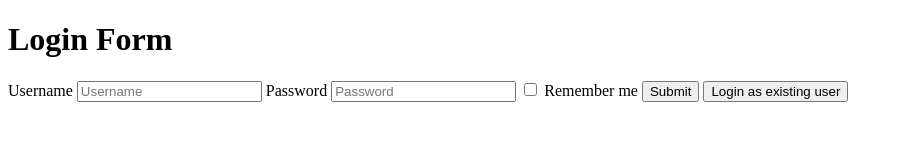
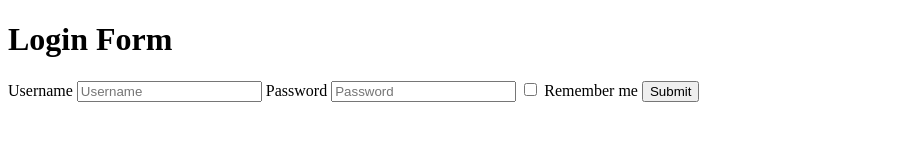
Before and after one commit to acciojob/remember-me-login-form-sandip9851, a website: page main.html in a window 1280 px wide. Shown: the whole page, without its empty margins (0-903 px from the left). Drawn offline with Linux system fonts and the light colour scheme.

Commit message:
created a submission

```diff
--- a/main.html
+++ b/main.html
@@ -16,7 +16,7 @@
 		<input type="checkbox" id="checkbox">
 		<label for="checkbox"> Remember me</label>
 		<input type = "submit" value = "Submit" id = "submit">
-		<input type = "submit" value = "Login as existing user" id = "existing">
+
 	</form>
 	<!-- the entire body must be written by student -->
     <script type="text/javascript" src="./script.js">
```
